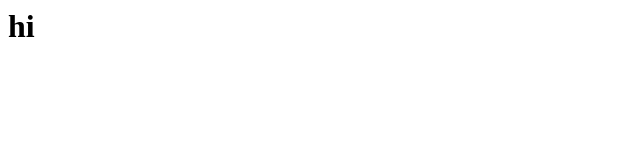
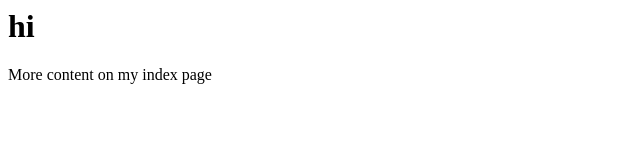
Before and after one commit to raquelcps/my-new-repo, a plain HTML site: page index.html in a window 1280 px wide. Shown: the whole page, without its empty margins (0-640 px from the left). Drawn offline with Linux system fonts and the light colour scheme.

Commit message:
Add more content to index page

```diff
--- a/index.html
+++ b/index.html
@@ -1 +1,3 @@
 <h1>hi</h1>
+
+<p>More content on my index page</p>
```
